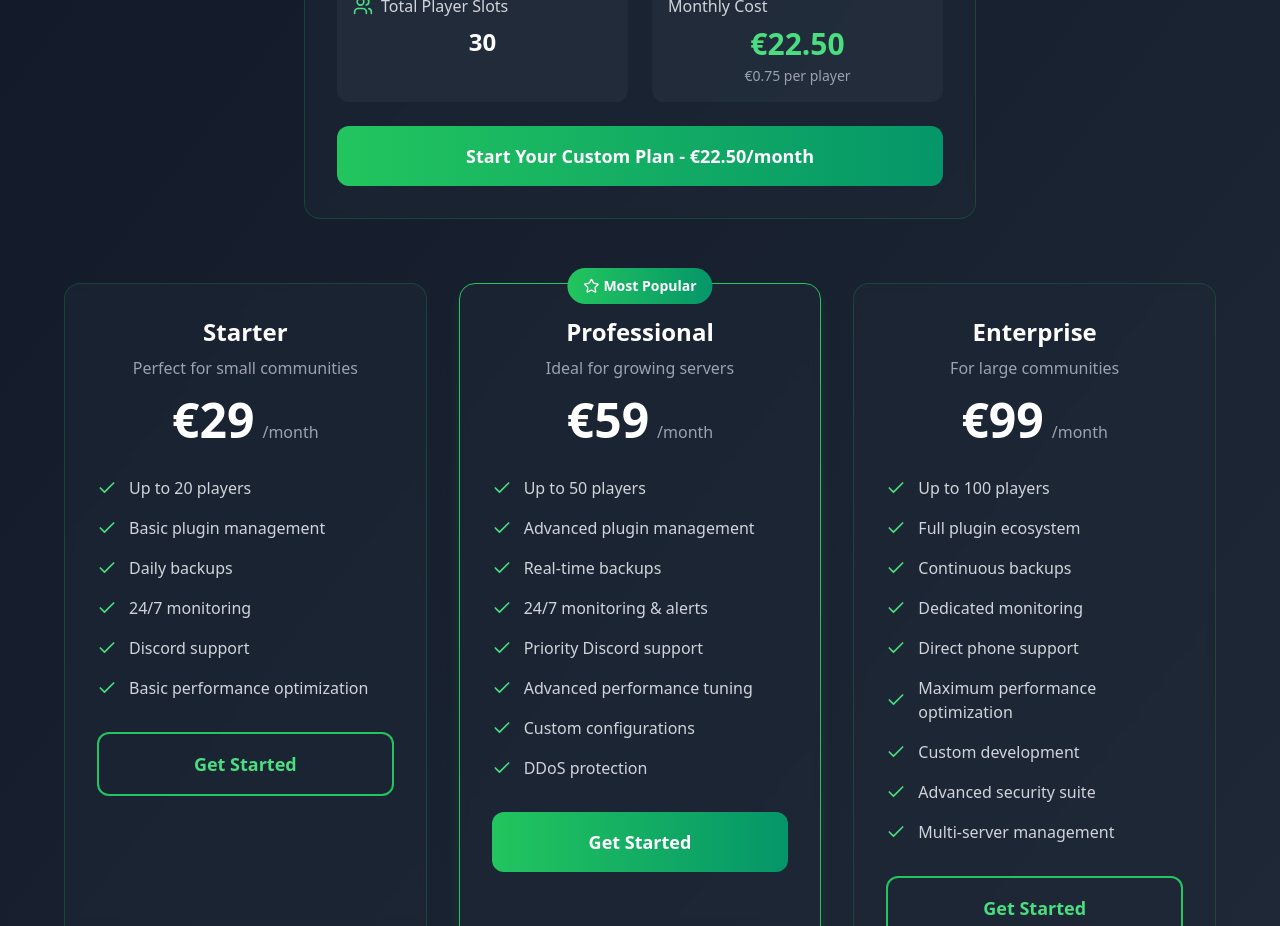
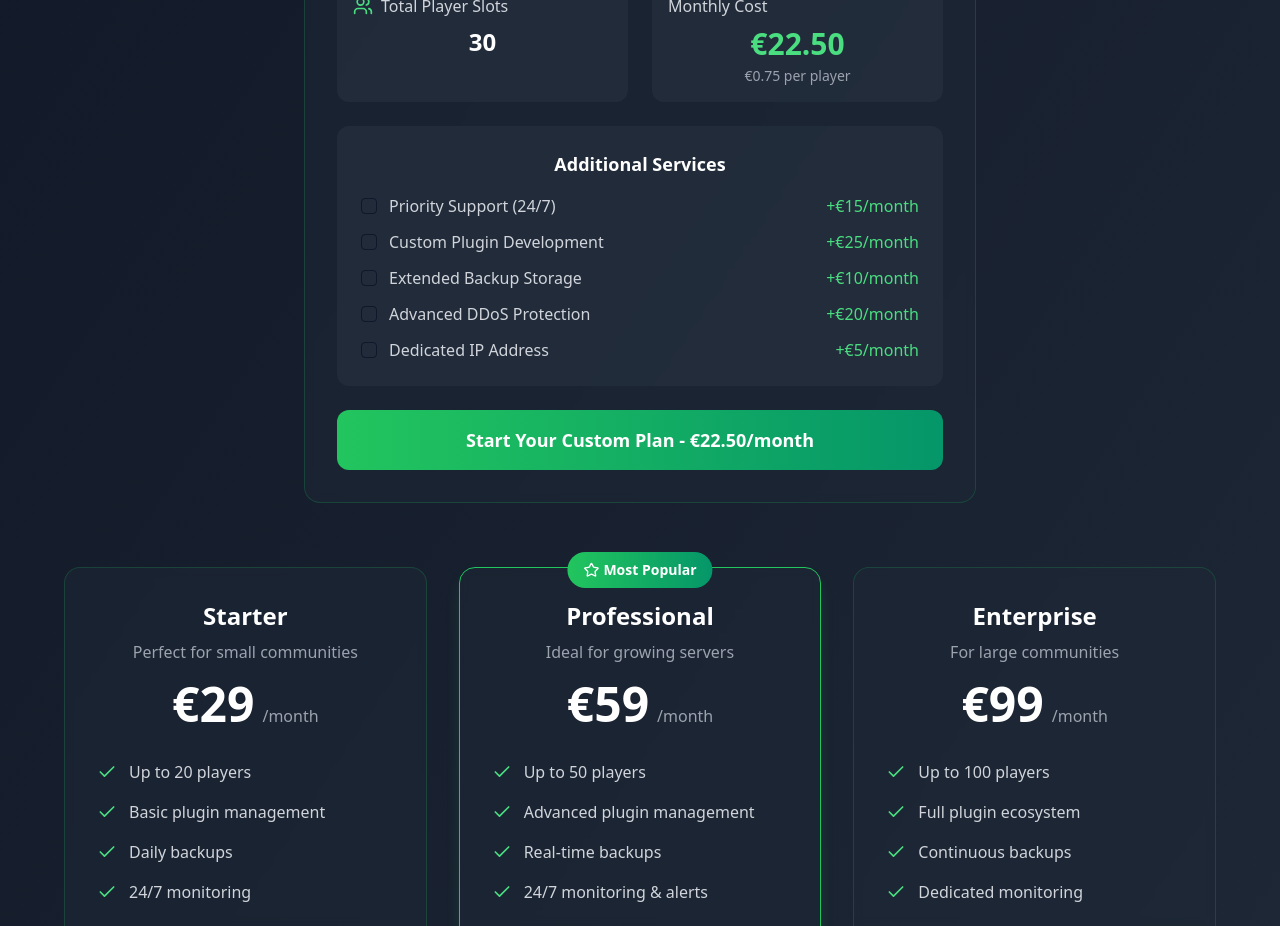
Before and after one commit to Craftefix/cn-hosting-page, a React (Vite) app: page / in a window 1280 px wide. Shown: the part 2500-3426 px from the top of the page. Built offline with nearby package versions, Linux system fonts and the light colour scheme.

Commit message:
feat: Implement bonus player slots and checkboxes
- Added a 3% bonus for 50+ players.
- Displayed player slots as "nonbonus (+ bonus)".
- Added 5 checkboxes for additional support options.

```diff
--- a/src/components/Pricing.tsx
+++ b/src/components/Pricing.tsx
@@ -1,10 +1,17 @@
-
 import { Check, Star, Users } from "lucide-react";
 import { useState } from "react";
 import { Slider } from "@/components/ui/slider";
+import { Checkbox } from "@/components/ui/checkbox";
 
 const Pricing = () => {
   const [playerCount, setPlayerCount] = useState([30]);
+  const [additionalServices, setAdditionalServices] = useState({
+    prioritySupport: false,
+    customPlugins: false,
+    backupStorage: false,
+    ddosProtection: false,
+    dedicatedIP: false
+  });
 
   const calculatePrice = (players: number) => {
     return (players * 0.75).toFixed(2);
@@ -16,6 +23,9 @@ const Pricing = () => {
     if (basePlayerCount >= 100) {
       // 10% additional from 100 players onwards
       additionalSlots = Math.floor(basePlayerCount * 0.10);
+    } else if (basePlayerCount >= 50) {
+      // 3% additional from 50 players onwards
+      additionalSlots = Math.floor(basePlayerCount * 0.03);
     } else if (basePlayerCount >= 30) {
       // 2% additional from 30 players onwards
       additionalSlots = Math.floor(basePlayerCount * 0.02);
@@ -24,9 +34,43 @@ const Pricing = () => {
     return basePlayerCount + additionalSlots;
   };
 
+  const calculateAdditionalServicesCost = () => {
+    let cost = 0;
+    if (additionalServices.prioritySupport) cost += 15;
+    if (additionalServices.customPlugins) cost += 25;
+    if (additionalServices.backupStorage) cost += 10;
+    if (additionalServices.ddosProtection) cost += 20;
+    if (additionalServices.dedicatedIP) cost += 5;
+    return cost;
+  };
+
+  const handleServiceChange = (service: string, checked: boolean) => {
+    setAdditionalServices(prev => ({
+      ...prev,
+      [service]: checked
+    }));
+  };
+
   const currentPrice = calculatePrice(playerCount[0]);
   const actualSlots = calculateActualPlayerSlots(playerCount[0]);
   const bonusSlots = actualSlots - playerCount[0];
+  const additionalServicesCost = calculateAdditionalServicesCost();
+  const totalCost = (parseFloat(currentPrice) + additionalServicesCost).toFixed(2);
+
+  const getBonusPercentage = (players: number) => {
+    if (players >= 100) return "10% bonus slots";
+    if (players >= 50) return "3% bonus slots";
+    if (players >= 30) return "2% bonus slots";
+    return "";
+  };
+
+  const additionalServicesOptions = [
+    { id: "prioritySupport", label: "Priority Support (24/7)", cost: 15 },
+    { id: "customPlugins", label: "Custom Plugin Development", cost: 25 },
+    { id: "backupStorage", label: "Extended Backup Storage", cost: 10 },
+    { id: "ddosProtection", label: "Advanced DDoS Protection", cost: 20 },
+    { id: "dedicatedIP", label: "Dedicated IP Address", cost: 5 }
+  ];
 
   const plans = [
     {
@@ -122,16 +166,16 @@ const Pricing = () => {
                     <span className="text-gray-300">Total Player Slots</span>
                   </div>
                   <div className="text-2xl font-bold text-white">
-                    {actualSlots}
+                    {playerCount[0]}
                     {bonusSlots > 0 && (
                       <span className="text-green-400 text-lg ml-2">
-                        (+{bonusSlots} bonus)
+                        (+{bonusSlots})
                       </span>
                     )}
                   </div>
                   {bonusSlots > 0 && (
                     <p className="text-gray-400 text-sm mt-1">
-                      {playerCount[0] >= 100 ? "10% bonus slots" : "2% bonus slots"}
+                      {getBonusPercentage(playerCount[0])}
                     </p>
                   )}
                 </div>
@@ -141,16 +185,41 @@ const Pricing = () => {
                     <span className="text-gray-300">Monthly Cost</span>
                   </div>
                   <div className="text-3xl font-bold text-green-400">
-                    €{currentPrice}
+                    €{totalCost}
                   </div>
                   <p className="text-gray-400 text-sm mt-1">
                     €0.75 per player
+                    {additionalServicesCost > 0 && (
+                      <span className="block">+ €{additionalServicesCost} services</span>
+                    )}
                   </p>
                 </div>
               </div>
 
+              {/* Additional Services */}
+              <div className="bg-gray-700/30 rounded-xl p-6">
+                <h4 className="text-lg font-bold text-white mb-4">Additional Services</h4>
+                <div className="space-y-3">
+                  {additionalServicesOptions.map((service) => (
+                    <div key={service.id} className="flex items-center justify-between">
+                      <div className="flex items-center space-x-3">
+                        <Checkbox
+                          id={service.id}
+                          checked={additionalServices[service.id as keyof typeof additionalServices]}
+                          onCheckedChange={(checked) => handleServiceChange(service.id, checked === true)}
+                        />
+                        <label htmlFor={service.id} className="text-gray-300 cursor-pointer">
+                          {service.label}
+                        </label>
+                      </div>
+                      <span className="text-green-400 font-medium">+€{service.cost}/month</span>
+                    </div>
+                  ))}
+                </div>
+              </div>
+
               <button className="w-full bg-gradient-to-r from-green-500 to-emerald-600 text-white py-4 rounded-xl font-bold text-lg transition-all duration-300 transform hover:scale-105 hover:from-green-600 hover:to-emerald-700">
-                Start Your Custom Plan - €{currentPrice}/month
+                Start Your Custom Plan - €{totalCost}/month
               </button>
             </div>
           </div>
```
